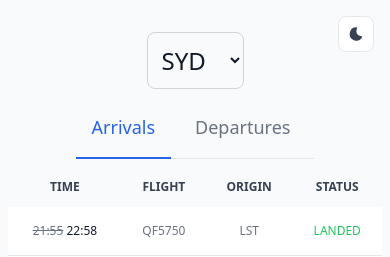
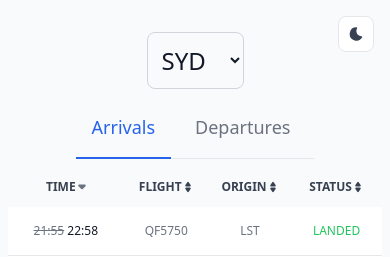
Before and after one commit to Foyoman/air-fids, a Nuxt app: page / in a window 390 px wide. Shown: the top 257 px of the page. Built offline with nearby package versions, Linux system fonts and the light colour scheme.

Commit message:
sort handled for all fields and cases

```diff
--- a/app.vue
+++ b/app.vue
@@ -30,6 +30,7 @@
         :openModal="toggleModal"
         :formatDate="formatDate"
         v-model:flightsPerPage="flightsPerPage"
+        :sortFlights="sortFlights"
       />
 
       <FlightsDisplay
@@ -40,7 +41,7 @@
         :openModal="toggleModal"
         :formatDate="formatDate"
         v-model:flightsPerPage="flightsPerPage"
-
+        :sortFlights="sortFlights"
       />
       <FlightsDisplay
         class="hidden lg:flex lg:pr-0 lg:pl-4"
@@ -50,7 +51,7 @@
         :openModal="toggleModal"
         :formatDate="formatDate"
         v-model:flightsPerPage="flightsPerPage"
-
+        :sortFlights="sortFlights"
       />
     </div>
   </div>
@@ -76,10 +77,6 @@ const flightsPerPage = ref(10);
 
 // for sort
 const direction = ref<"arr" | "dep">("arr");
-const sort = ref<"time" | "flight" | "origin" | "destination" | "status">(
-  "time"
-);
-const reverse = ref(false);
 
 // error
 const error = ref<string | null>("");
@@ -95,16 +92,14 @@ async function getFlights(city: string, dir: "arr" | "dep") {
 
   // `https://airlabs.co/api/v9/schedules?${params}`
 
-  await fetch(
-    `https://airlabs.co/api/v9/schedules?${params}badkey`
-  )
+  await fetch(`https://airlabs.co/api/v9/schedules?${params}badkey`)
     .then((res) => {
       if (res.status === 200) {
         console.log(res);
         return res.json();
       } else {
         console.error(res);
-        error.value = `Response status: ${res.status}`
+        error.value = `Response status: ${res.status}`;
       }
     })
     .then((data) => {
@@ -112,22 +107,12 @@ async function getFlights(city: string, dir: "arr" | "dep") {
 
       if (data.response) {
         if (dir === "arr") {
-          arrivals.value = sortFlights(
-            data.response,
-            "arr",
-            sort.value,
-            reverse.value
-          );
+          arrivals.value = sortFlights(data.response, "arr", "time", false);
           arrivalsLoading.value = false;
         }
 
         if (dir === "dep") {
-          departures.value = sortFlights(
-            data.response,
-            "dep",
-            sort.value,
-            reverse.value
-          );
+          departures.value = sortFlights(data.response, "dep", "time", false);
           departuresLoading.value = false;
         }
       } else {
@@ -135,7 +120,7 @@ async function getFlights(city: string, dir: "arr" | "dep") {
       }
     })
     .catch((error) => {
-      error.value = "Invalid endpoint url"
+      error.value = "Invalid endpoint url";
       console.error(error);
     });
 }
@@ -145,12 +130,13 @@ onMounted(() => {
   // getFlights(airportCode.value, "dep");
 
   // reset all this
-  const sortedArrivals = sortFlights(dummyArrivals, "arr", sort.value, reverse.value);
-  const sortedDepartures = sortFlights(dummyDepartures, "dep", sort.value, reverse.value);
+  const sortedArrivals = sortFlights(dummyArrivals, "arr", "time", false);
+  const sortedDepartures = sortFlights(dummyDepartures, "dep", "time", false);
 
   console.log(sortedArrivals);
   arrivals.value = sortedArrivals;
   departures.value = sortedDepartures;
+  // down to here
 });
 
 watch(airportCode, () => {
@@ -164,7 +150,7 @@ const refresh = () => {
   error.value = null;
   getFlights(airportCode.value, "arr");
   getFlights(airportCode.value, "dep");
-}
+};
 
 const sortFlights = (
   flights: Flight[],
@@ -172,18 +158,41 @@ const sortFlights = (
   key: "time" | "flight" | "origin" | "destination" | "status",
   reverse: boolean
 ) => {
-  const timeSorted: Flight[] = flights.sort((a: Flight, b: Flight) => {
-    const dateA = new Date(dir === "arr" ? a.arr_time : a.dep_time);
-    const dateB = new Date(dir === "arr" ? b.arr_time : b.dep_time);
-    return dateA === dateB ? 0 : dateA < dateB ? -1 : 1;
+  const sorted = flights.sort((a: Flight, b: Flight) => {
+    let sortA: Flight | Date | string = a;
+    let sortB: Flight | Date | string = b;
+
+    if (key === "time") {
+      sortA = new Date(dir === "arr" ? a.arr_time : a.dep_time);
+      sortB = new Date(dir === "arr" ? b.arr_time : b.dep_time);
+    } else if (key === "flight") {
+      sortA = a.airline_iata || a.airline_icao || "";
+      sortB = b.airline_iata || b.airline_icao || "";
+    } else if (key === "origin") {
+      sortA = a.dep_iata || "";
+      sortB = b.dep_iata || "";
+    } else if (key === "destination") {
+      sortA = a.arr_iata || "";
+      sortB = b.arr_iata || "";
+    } else if (key === "status") {
+      sortA = a.status || "";
+      sortB = b.status || "";
+    }
+
+    if (sortA === sortB && key !== "time") {
+      const timeA = new Date(dir === "arr" ? a.arr_time : a.dep_time);
+      const timeB = new Date(dir === "arr" ? b.arr_time : b.dep_time);
+      return timeA.getTime() - timeB.getTime();
+    }
+
+    if (reverse) {
+      return sortA === sortB ? 0 : sortA > sortB ? -1 : 1;
+    } else {
+      return sortA === sortB ? 0 : sortA < sortB ? -1 : 1;
+    }
   });
 
-  // TODO: implement other sorts
-  if (key === "time") {
-    return reverse ? timeSorted.reverse() : timeSorted;
-  } else {
-    return flights;
-  }
+  return sorted;
 };
 
 const formatDate = (date: string, key: "date" | "time") => {
--- a/components/FlightsDisplay.vue
+++ b/components/FlightsDisplay.vue
@@ -20,38 +20,66 @@
             <tr>
               <th
                 scope="col"
-                class="px-2 py-3 text-xs text-center sm:px-4 sm:text-sm lg:px-4"
+                @click="setSort('time')"
+                class="px-0 py-3 text-xs text-center cursor-pointer sm:px-4 sm:text-sm lg:px-4"
               >
                 <span class="flex items-center justify-center">
                   <p>Time</p>
-                  <SortIcon />
+                  <SortArrow
+                    v-if="sortState === 'time'"
+                    :class="reverseState ? 'rotate-180' : ''"
+                  />
+                  <SortIcon v-else />
                 </span>
               </th>
               <th
                 scope="col"
-                class="px-2 py-3 text-xs text-center sm:px-4 sm:text-sm lg:px-4"
+                @click="setSort('flight')"
+                class="px-0 py-3 text-xs text-center cursor-pointer sm:px-4 sm:text-sm lg:px-4"
               >
                 <span class="flex items-center justify-center">
                   <p>Flight</p>
-                  <SortIcon />
+                  <SortArrow
+                    v-if="sortState === 'flight'"
+                    :class="reverseState ? 'rotate-180' : ''"
+                  />
+                  <SortIcon v-else />
                 </span>
               </th>
               <th
                 scope="col"
-                class="px-2 py-3 text-xs text-center sm:px-4 sm:text-sm lg:px-4"
+                @click="
+                  direction === 'arr'
+                    ? setSort('origin')
+                    : setSort('destination')
+                "
+                class="px-0 py-3 text-xs text-center cursor-pointer sm:px-4 sm:text-sm lg:px-4"
               >
                 <span class="flex items-center justify-center">
                   <p>{{ direction === "arr" ? "Origin" : "Dest." }}</p>
-                  <SortIcon />
+                  <SortArrow
+                    v-if="
+                      direction === 'arr'
+                        ? sortState === 'origin'
+                        : sortState === 'destination'
+                    "
+                    :class="reverseState ? 'rotate-180' : ''"
+                  />
+                  <SortIcon v-else />
                 </span>
               </th>
               <th
                 scope="col"
-                class="px-2 py-3 text-xs text-center sm:px-4 sm:text-sm lg:px-4"
+                @click="setSort('status')"
+                class="px-0 py-3 text-xs text-center cursor-pointer sm:px-4 sm:text-sm lg:px-4"
               >
                 <span class="flex items-center justify-center">
                   <p>Status</p>
-                  <SortIcon />
+                  <SortArrow
+                    v-if="sortState === 'status'"
+                    :class="reverseState ? 'rotate-180' : ''"
+                  />
+                  <SortIcon v-else />
                 </span>
               </th>
             </tr>
@@ -121,21 +149,11 @@
               <td
                 id="flight-status"
                 :class="`${
-                  flight.status === 'cancelled'
-                    ? 'text-red-500'
-                    : ''
+                  flight.status === 'cancelled' ? 'text-red-500' : ''
+                } ${flight.status === 'scheduled' ? 'text-sky-500' : ''} ${
+                  flight.status === 'active' ? 'text-emerald-500' : ''
                 } ${
-                  flight.status === 'scheduled'
-                    ? 'text-sky-500'
-                    : ''
-                } ${
-                  flight.status === 'active'
-                    ? 'text-emerald-500'
-                    : ''
-                } ${
-                  flight.status === 'landed'
-                    ? 'text-green-500'
-                    : ''
+                  flight.status === 'landed' ? 'text-green-500' : ''
                 } text-center text-xs sm:text-sm px-2 sm:px-4 py-4 lg:px-4`"
               >
                 {{ flight.status.toUpperCase() }}
@@ -145,8 +163,8 @@
         </table>
       </div>
       <div id="pagination" class="flex flex-col items-center w-full">
-        <div class="mt-2 mb-2 flex items-center justify-between w-full px-2">
-          <p class="text-xs sm:text-sm text-gray-700 dark:text-gray-400">
+        <div class="flex items-center justify-between w-full px-2 mt-2 mb-2">
+          <p class="text-xs text-gray-700 sm:text-sm dark:text-gray-400">
             Showing
             <span class="font-medium">{{ indexOfFirstFlight + 1 }}</span>
             to
@@ -161,14 +179,17 @@
           </p>
 
           <div class="flex items-center gap-1">
-            <label for="per-page" class="text-xs sm:text-sm text-gray-700 dark:text-gray-400">
+            <label
+              for="per-page"
+              class="text-xs text-gray-700 sm:text-sm dark:text-gray-400"
+            >
               Per page:
             </label>
             <select
               id="per-page"
               :value="flightsPerPage"
               @input="(e) => updateFlightsPerPage(e as InputEvent)"
-              class="bg-gray-50 border border-gray-300 text-gray-900 text-xs rounded-lg focus:ring-blue-500 focus:border-blue-500 block px-0 py-1 lg:px-1 dark:bg-gray-700 dark:border-gray-600 dark:placeholder-gray-400 dark:text-white dark:focus:ring-blue-500 dark:focus:border-blue-500"
+              class="block px-0 py-1 text-xs text-gray-900 border border-gray-300 rounded-lg bg-gray-50 focus:ring-blue-500 focus:border-blue-500 lg:px-1 dark:bg-gray-700 dark:border-gray-600 dark:placeholder-gray-400 dark:text-white dark:focus:ring-blue-500 dark:focus:border-blue-500"
             >
               <option
                 v-for="option in [5, 10, 25, 50, 100]"
@@ -285,15 +306,55 @@ const props = defineProps({
     type: Number,
     required: false,
     default: 10,
-  }
+  },
+  sortFlights: {
+    type: Function as PropType<
+      (
+        flights: Flight[],
+        dir: "arr" | "dep",
+        key: "time" | "flight" | "origin" | "destination" | "status",
+        reverse: boolean
+      ) => Flight[]
+    >,
+    required: true,
+  },
 });
+
+// for sort
+const sortState = ref<"time" | "flight" | "origin" | "destination" | "status">(
+  "time"
+);
+const reverseState = ref(false);
 
 const emit = defineEmits();
 
+const setSort = (
+  sortKey: "time" | "flight" | "origin" | "destination" | "status",
+  fromWatch?: boolean
+) => {
+  const isSameSortKey = sortKey === sortState.value;
+
+  if (!fromWatch) {
+    if (!isSameSortKey) {
+      sortState.value = sortKey;
+      reverseState.value = false;
+    } else {
+      reverseState.value = !reverseState.value;
+    }
+  }
+
+  props.sortFlights(
+    props.flights,
+    props.direction,
+    sortKey,
+    reverseState.value
+  );
+};
+
 const updateFlightsPerPage = (e: InputEvent) => {
   const selectElement = e.target as HTMLSelectElement;
-  emit('update:flightsPerPage', selectElement.value);
-}
+  emit("update:flightsPerPage", selectElement.value);
+};
 
 const currentPage = ref(1);
 const indexOfLastFlight = ref(currentPage.value * props.flightsPerPage);
@@ -304,11 +365,12 @@ const resetValues = () => {
   indexOfLastFlight.value = currentPage.value * props.flightsPerPage;
   indexOfFirstFlight.value = indexOfLastFlight.value - props.flightsPerPage;
   lastPage.value = Math.ceil(props.flights.length / props.flightsPerPage);
-}
+  setSort(sortState.value, true);
+};
 
 watch([() => props.flights, () => props.direction], () => {
   currentPage.value = 1;
-  resetValues()
+  resetValues();
 });
 
 watch([currentPage, () => props.flightsPerPage], () => {
--- /dev/null
+++ b/components/Ui/Icons/SortArrow.vue
@@ -0,0 +1,13 @@
+<template>
+  <svg
+    class="w-2 h-2 ml-0.5 sm:ml-1 inline my-auto text-gray-500 dark:text-gray-400"
+    aria-hidden="true"
+    xmlns="http://www.w3.org/2000/svg"
+    fill="currentColor"
+    viewBox="0 0 16 10"
+  >
+    <path
+      d="M15.434 1.235A2 2 0 0 0 13.586 0H2.414A2 2 0 0 0 1 3.414L6.586 9a2 2 0 0 0 2.828 0L15 3.414a2 2 0 0 0 .434-2.179Z"
+    />
+  </svg>
+</template>
--- a/components/Ui/Icons/SortIcon.vue
+++ b/components/Ui/Icons/SortIcon.vue
@@ -1,6 +1,6 @@
 <template>
   <svg
-    class="w-3 h-3 ml-1 hidden sm:inline my-auto"
+    class="w-3 h-3 ml-0 sm:ml-1 inline my-auto"
     aria-hidden="true"
     xmlns="http://www.w3.org/2000/svg"
     fill="currentColor"
```
